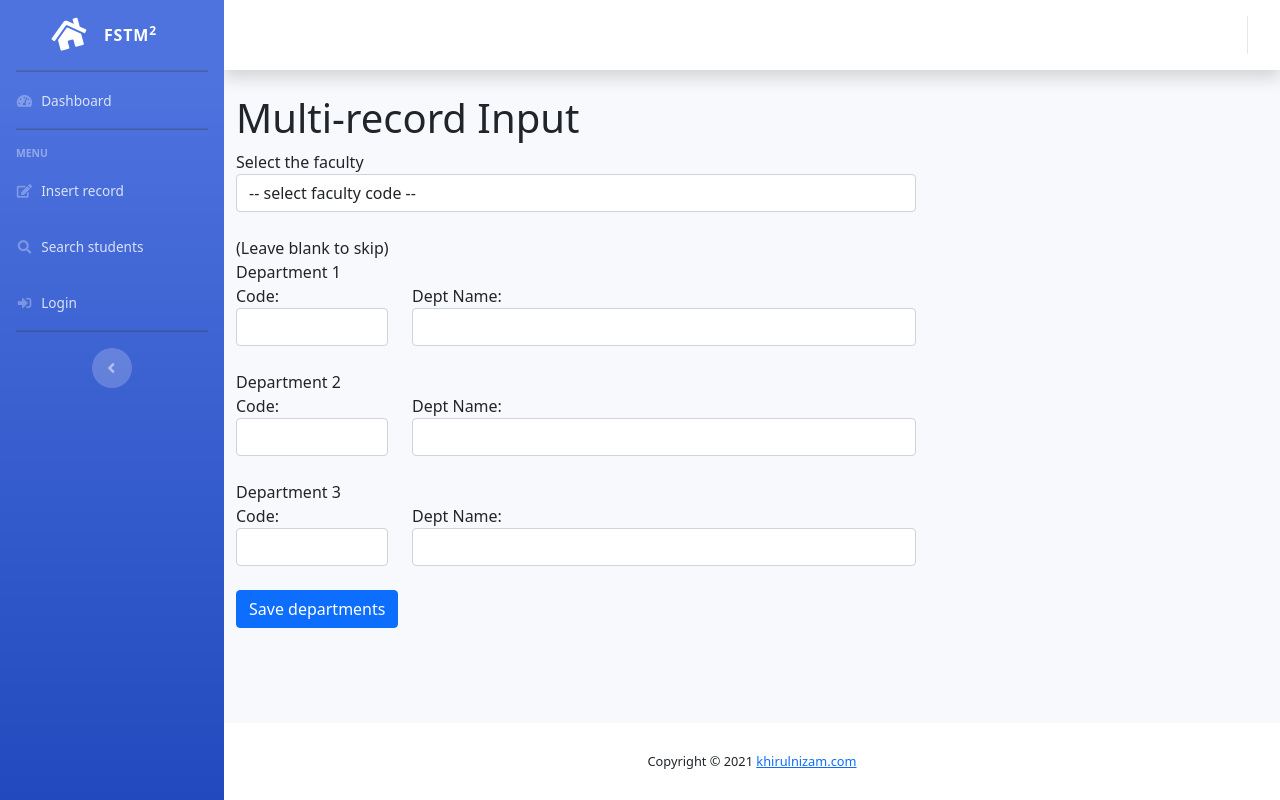
After one commit to khirulnizam/newsystem, a PHP site: page /multi-record-department-form.php in a window 1280 px wide. The commit adds this page. Run offline with PHP 8.4, Linux system fonts and the light colour scheme; data comes from the database, SQL or seed files in the repository; both versions use the stored data as it was after the commit; some libraries are stand-ins or nearby versions.

Commit message:
multi-record-input-form

```diff
--- a/ebook-save-star-rating.php
+++ b/ebook-save-star-rating.php
@@ -21,8 +21,7 @@ if(isset($_GET['ebookid']) && isset($_GET['ebookreview'])){
 	//echo "SQL: $sql :".mysqli_error($conn);
 
 	//redirect to ebook-star-rating-form.php
-	header("Location: ebook-star-rating-form.php?success=Rating/review successfully saved ($ebookid).
-	Rate another book? ");
+	header("Location: ebook-star-rating-form.php?success=Rating/review successfully saved ($ebookid). Rate another book? ");
 }
 else{
 	header("Location: ebook-star-rating-form.php?error=Failed to save rating!!!");
--- a/ebook-star-rating-form.php
+++ b/ebook-star-rating-form.php
@@ -44,13 +44,15 @@
     <input id="ratexplain" name="ratexplain" type="text"
     class="rating" data-size="lg"
     data-min="0" data-max="5" data-step="1"><br>
+
     Cool examples
     <input id="ratexample" name="ratexample" type="text"
     class="rating" data-size="lg"
     data-min="0" data-max="5" data-step="1"><br>
+
     Cool overall content
     <input id="rateoverall" name="rateoverall" type="text"
-    class="rating" data-size="lg" step="1"
+    class="rating" data-size="lg"
     data-min="0" data-max="5" data-step="1"><br>
 
       <button type="submit" class="btn btn-primary">Send ebook rating</button>
--- a/forminsert.php
+++ b/forminsert.php
@@ -63,7 +63,9 @@ if(isset($_GET['message'])){
 		}
 		</script>
 	<br>
-	<div id="listprogramme">Programmes by selected Faculty above will be listed here...</div>
+	<div id="listprogramme">
+		Programmes by selected Faculty above will be listed here...
+	</div>
 	<div class="float-right">
 		<button type="submit" class ="btn btn-primary">
 		Save record</button>
--- /dev/null
+++ b/multi-record-department-form.php
@@ -0,0 +1,95 @@
+<?php
+//multi-record-department-form.php
+include "include/header.template.php";
+
+//to list faculties
+    //filename ebook-star-rating-form.php
+    //use the previous settings
+    include "include/dbconnect.php";
+
+    //embed SQL commands
+    $sql = "SELECT * from faculty";
+    //execute sql commands that will return result set
+    $result = mysqli_query($conn, $sql);
+
+?>
+<h1>Multi-record Input</h1>
+<form action="multi-record-department-save.php"
+method="GET">
+<div class="row">
+    <div class="col-8">
+
+        Select the faculty
+        <select name="codefaculty" class="form-control" >
+        <option disabled selected value> -- select faculty code -- </option>
+        <?php
+        //check records fetched available
+        if (mysqli_num_rows($result) > 0) {
+            // output data of each row
+            while($row = mysqli_fetch_assoc($result)) {
+                $codefaculty=$row['codefaculty'];
+                $namefaculty =$row['namefaculty'];
+                echo "<option value='$codefaculty'>$codefaculty $namefaculty</option>";
+            }//end while
+        } //end if have records
+        else {
+            echo "No results";
+        }
+        ?>
+        </select>
+    </div>
+</div>
+<br>
+(Leave blank to skip)<br>
+Department 1<br>
+<div class="row">
+
+    <div class="col-2">
+        Code:
+        <input type="text" name="deptcode[]"
+        class="form-control">
+    </div>
+    <div class="col-6">
+        Dept Name:
+        <input type="text" name="deptname[]"
+        class="form-control">
+    </div>
+</div>
+<br>
+Department 2<br>
+<div class="row">
+    <div class="col-2">
+        Code:
+        <input type="text" name="deptcode[]"
+        class="form-control">
+    </div>
+    <div class="col-6">
+        Dept Name:
+        <input type="text" name="deptname[]"
+        class="form-control">
+    </div>
+</div>
+<br>
+Department 3<br>
+<div class="row">
+    <div class="col-2">
+        Code:
+        <input type="text" name="deptcode[]"
+        class="form-control">
+    </div>
+    <div class="col-6">
+        Dept Name:
+        <input type="text" name="deptname[]"
+        class="form-control">
+    </div>
+</div>
+<br>
+<button type="submit" class="btn btn-primary">
+    Save departments</button>
+
+
+
+</form>
+<?php
+include "include/footer.template.php";
+?>
```
Also changed, not shown: multi-record-department-save.php (added, +40 -0 lines), newsystem-sqldump.sql (+29 -6 lines).
